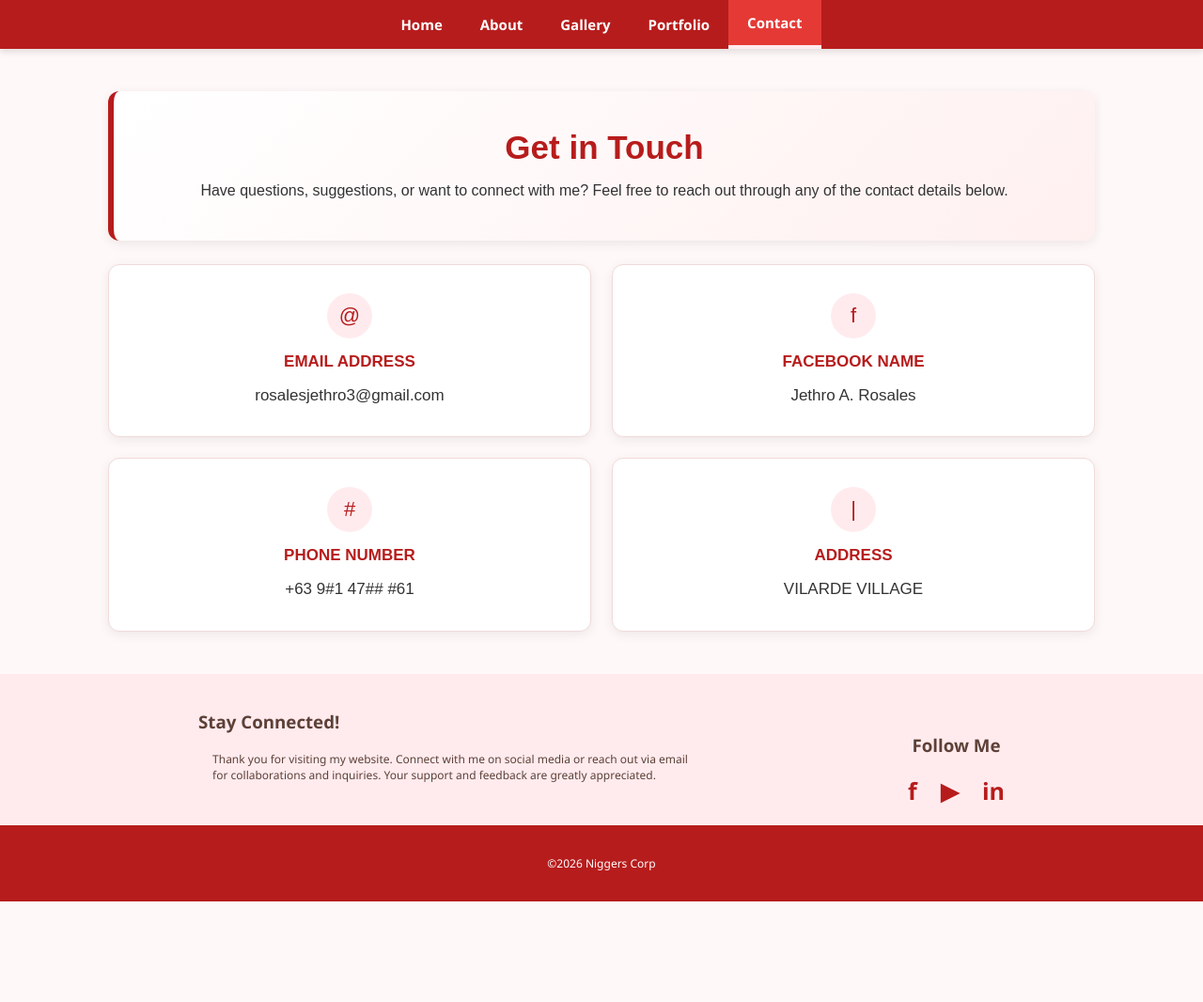
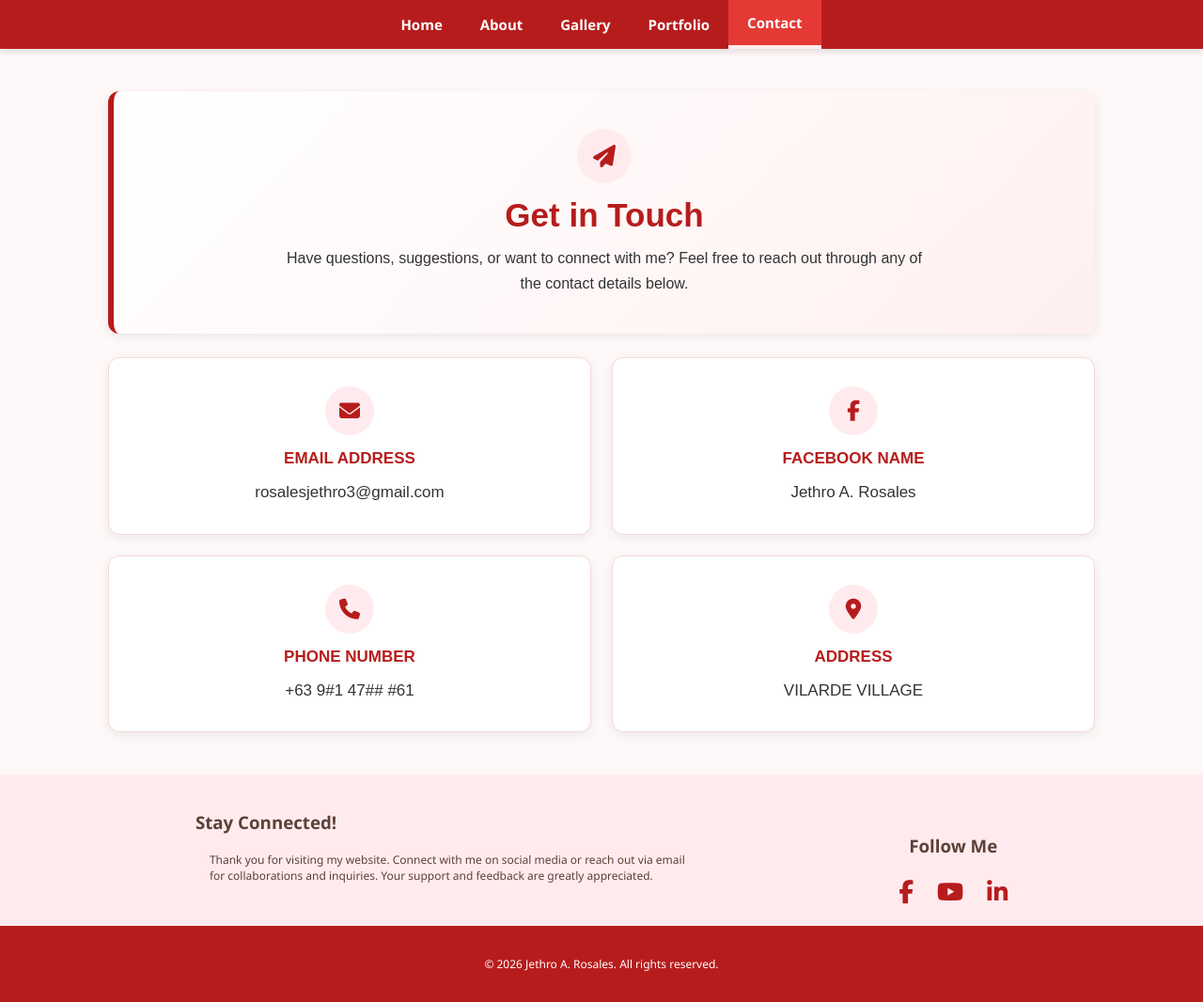
Before and after one commit to Yamadaaa1/New_Website, a plain HTML site: page contact.html in a window 1280 px wide. Shown: the whole page at 94% size. Before the commit the page ends 959 px from the top, so only its background shows below. Drawn offline with Linux system fonts and the light colour scheme.

Commit message:
Update contact.html

```diff
--- a/contact.html
+++ b/contact.html
@@ -1,4 +1,3 @@
-
 <!DOCTYPE html>
 <html lang="en">
 <head>
@@ -6,6 +5,7 @@
     <meta name="viewport" content="width=device-width, initial-scale=1.0">
     <title>Contact - Jethro A. Rosales</title>
     <link rel="stylesheet" href="menuStyle.css">
+    <link rel="stylesheet" href="https://cdnjs.cloudflare.com/ajax/libs/font-awesome/6.5.1/css/all.min.css">
 
     <style>
         * {
@@ -37,6 +37,19 @@
             text-align: center;
         }
 
+        .contact-header-badge {
+            display: inline-flex;
+            align-items: center;
+            justify-content: center;
+            width: 58px;
+            height: 58px;
+            border-radius: 50%;
+            background-color: #FFEBEE;
+            color: #B71C1C;
+            font-size: 24px;
+            margin-bottom: 14px;
+        }
+
         .contact-header h1 {
             color: #B71C1C;
             font-size: 35px;
@@ -46,7 +59,8 @@
         .contact-header p {
             font-size: 16px;
             line-height: 1.7;
-            margin: 0;
+            max-width: 680px;
+            margin: 0 auto;
         }
 
         .contact-info {
@@ -80,8 +94,8 @@
         }
 
         .contact-icon {
-            width: 48px;
-            height: 48px;
+            width: 52px;
+            height: 52px;
             background-color: #FFEBEE;
             color: #B71C1C;
             border-radius: 50%;
@@ -133,6 +147,7 @@
     <main class="contact-container">
 
         <section class="contact-header">
+            <div class="contact-header-badge"><i class="fa-solid fa-paper-plane"></i></div>
             <h1>Get in Touch</h1>
             <p>
                 Have questions, suggestions, or want to connect with me?
@@ -143,7 +158,7 @@
         <section class="contact-info">
 
             <div class="contact-card">
-                <div class="contact-icon">@</div>
+                <div class="contact-icon"><i class="fa-solid fa-envelope"></i></div>
                 <h2>EMAIL ADDRESS</h2>
                 <p>
                     <a href="mailto:rosalesjethro3@gmail.com">
@@ -153,7 +168,7 @@
             </div>
 
             <div class="contact-card">
-                <div class="contact-icon">f</div>
+                <div class="contact-icon"><i class="fa-brands fa-facebook-f"></i></div>
                 <h2>FACEBOOK NAME</h2>
                 <p>
                     <a href="https://web.facebook.com/jethro.rosales.963" target="_blank">
@@ -163,13 +178,13 @@
             </div>
 
             <div class="contact-card">
-                <div class="contact-icon">#</div>
+                <div class="contact-icon"><i class="fa-solid fa-phone"></i></div>
                 <h2>PHONE NUMBER</h2>
                 <p>+63 9#1 47## #61</p>
             </div>
 
             <div class="contact-card">
-                <div class="contact-icon">|</div>
+                <div class="contact-icon"><i class="fa-solid fa-location-dot"></i></div>
                 <h2>ADDRESS</h2>
                 <p>VILARDE VILLAGE</p>
             </div>
@@ -192,15 +207,15 @@
         <div class="footer-social">
           <h3>Follow Me</h3>
           <div class="social-links">
-            <a href="https://www.facebook.com/">f</a>
-            <a href="https://www.youtube.com/">▶</a>
-            <a href="https://www.linkedin.com/">in</a>
+            <a href="https://www.facebook.com/" aria-label="Facebook"><i class="fa-brands fa-facebook-f"></i></a>
+            <a href="https://www.youtube.com/" aria-label="YouTube"><i class="fa-brands fa-youtube"></i></a>
+            <a href="https://www.linkedin.com/" aria-label="LinkedIn"><i class="fa-brands fa-linkedin-in"></i></a>
           </div>
         </div>
       </div>
 
       <div class="footer-bottom">
-        <p>©2026 Niggers Corp</p>
+        <p>© 2026 Jethro A. Rosales. All rights reserved.</p>
       </div>
     </footer>
 
```
